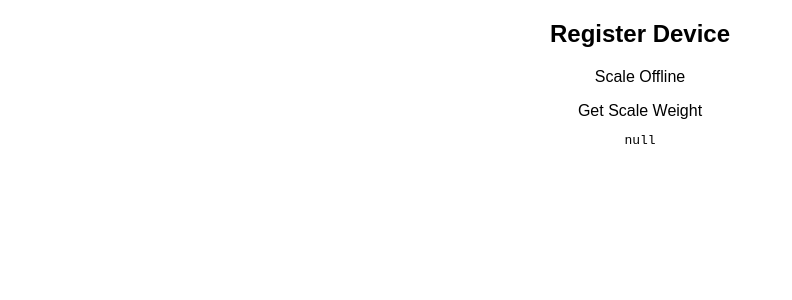
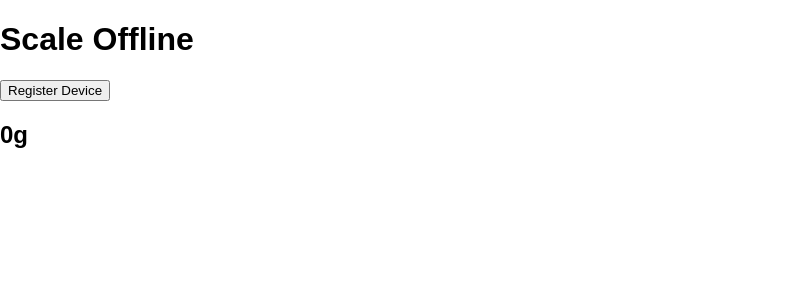
Before and after one commit to rposborne/rfg-scale, a React (Create React App) app: page / in a window 1280 px wide. Shown: the top 300 px of the page, without its empty margins (0-792 px from the left). Built offline with nearby package versions, Linux system fonts and the light colour scheme.

Commit message:
Functioning on Windows host.

```diff
--- a/src/App.js
+++ b/src/App.js
@@ -9,11 +9,11 @@ class App extends Component {
 
     this.state = {
       connected: false,
-      device: null
+      device: null,
+      grams: 0
     }
+
     if (navigator.usb) {
-
-
       navigator.usb.getDevices()
         .then((devices) => {
           devices.forEach(device => {
@@ -26,37 +26,42 @@ class App extends Component {
         this.bindDevice(e.device)
       });
 
-      navigator.usb.addEventListener('disconnect', device => {
-        console.log('device lost', device);
+      navigator.usb.addEventListener('disconnect', e => {
+        console.log('device lost', e);
+        e.device.close()
         this.setState({ connected: false, device: null })
       });
 
       this.connect = () => {
         navigator.usb.requestDevice({ filters: [{ vendorId: 0x0922, productId: 0x8003 }] })
           .then(device => this.bindDevice(device))
-          .catch(error => { this.setState({ connected: false, device: null }) });
-      }
-
-      this.getWeight = () => {
-        const { device } = this.state;
-
-        device.open((a, b, c) => {
-          console.log('a,b,c', a, b, c);
-        })
+          .catch(error => {
+            this.setState({ connected: false, device: null })
+          });
       }
     }
 
-    this.bindDevice.bind(this);
+    this.getWeight = this.getWeight.bind(this);
+    this.bindDevice = this.bindDevice.bind(this);
+  }
+
+  getWeight() {
+    const { device } = this.state;
+    let readLoop = () => {
+      device.transferIn(2, 8).then(result => {
+        let data = new Uint8Array(result.data.buffer)
+        let grams = data[4] + (256 * data[5])
+        this.setState({ grams: grams })
+        readLoop();
+      });
+    }
+    readLoop();
   }
 
   bindDevice(device) {
-    console.log(device.productName);
-    console.log(device.manufacturerName);
-    console.log('device', device);
-    window.device = device;
     device.open()
       .then(() => {
-        console.log('opened', device);
+        console.log(`Connected ${device.productName} ${device.manufacturerName}`);
         this.setState({ connected: true, device: device })
 
         if (device.configuration === null) {
@@ -64,30 +69,26 @@ class App extends Component {
         }
       })
       .then(() => device.claimInterface(0))
-      .then(() => device.controlTransferOut({
-        'requestType': 'class',
-        'recipient': 'interface',
-        'request': 0x22,
-        'value': 0x01,
-        'index': 0x02
-      }))
-      .catch((e) => {
-        console.log('e', e)
+      .catch((err) => {
+        console.error('USB Error', err)
       })
   }
 
   render() {
+    const { connected } = this.state
     return (
-      <div className="App">
-        <h2 onClick={this.connect} >Register Device</h2>
+      <div>
+        <h1>
+          Scale {connected ? "Online" : "Offline"}
+        </h1>
 
-        <p>
-          Scale {this.state.connected ? "Online" : "Offline"}
-        </p>
+        { connected &&
+          <button onClick={this.getWeight}>Get Scale Weight</button>
+        }
 
-        <a onClick={this.getWeight}>Get Scale Weight</a>
+        <button onClick={this.connect} >Register Device</button>
 
-        <pre><code>{JSON.stringify(this.state.device, null, 4)}</code></pre>
+        <h2>{this.state.grams}g</h2>
         {!navigator.usb &&
           <p>Please enable chrome::web usb</p>
         }
```
